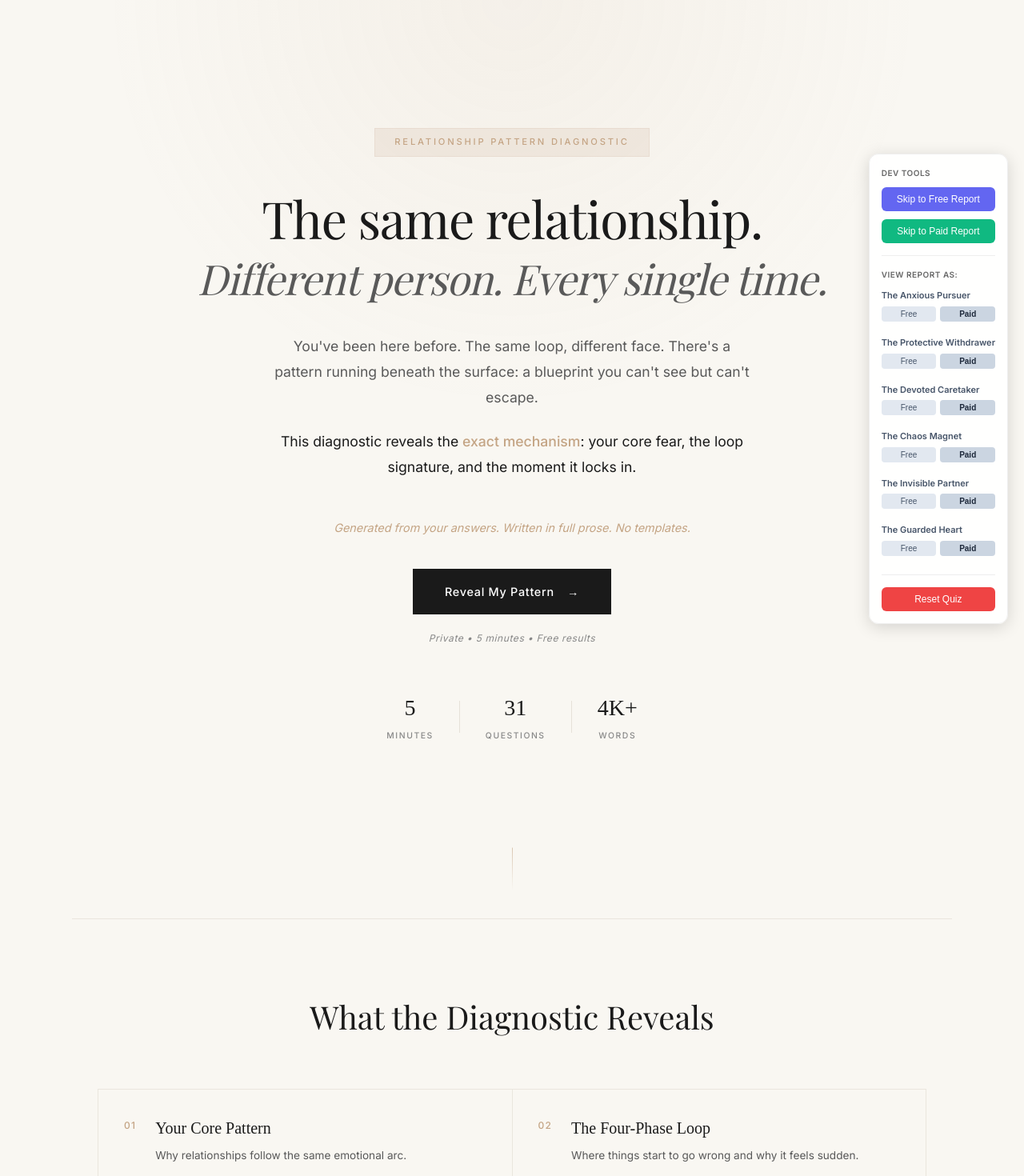
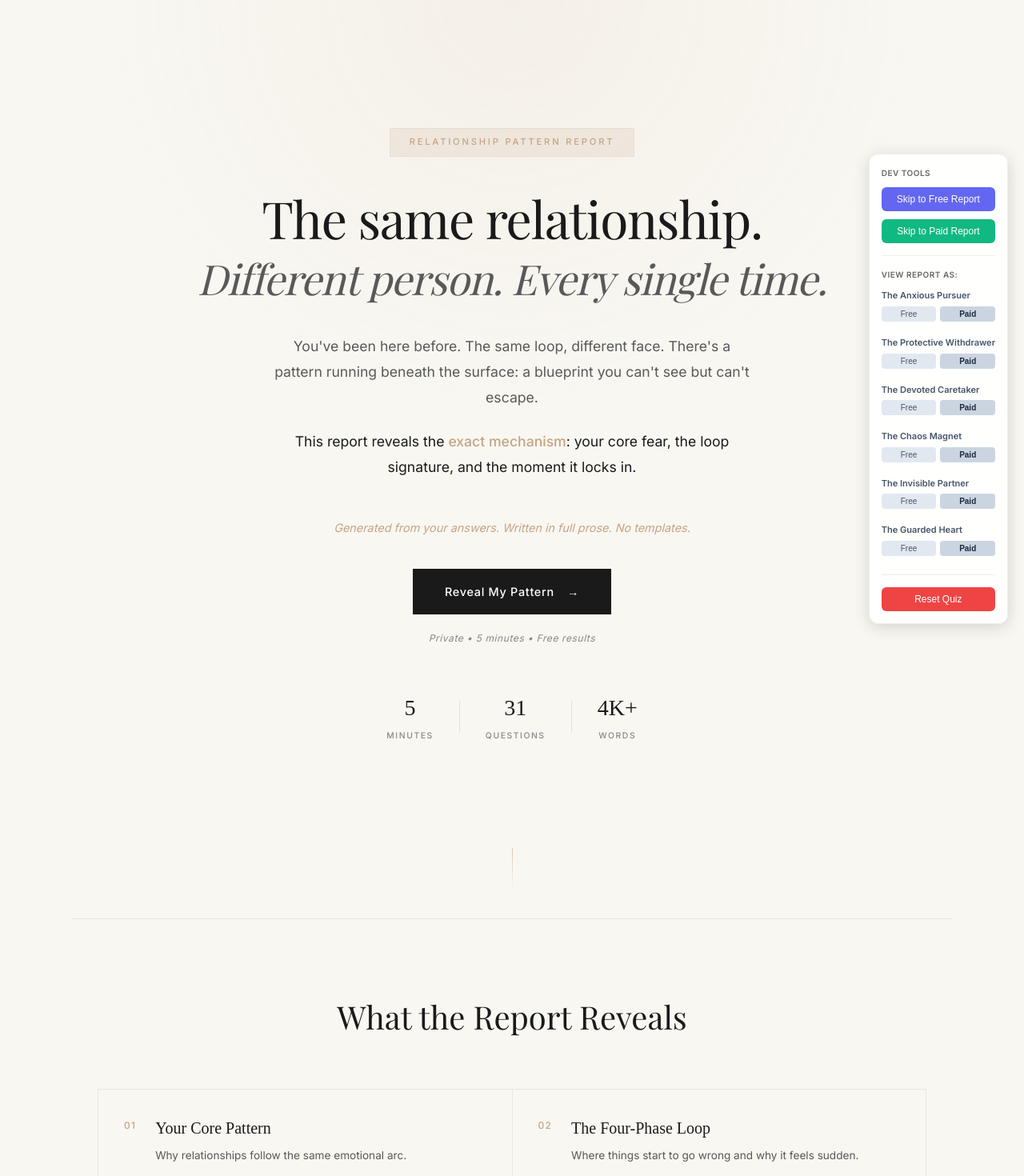
Before and after one commit to MayberryDT/relationship-pattern-quiz, a React (Vite) app: page / in a window 1280 px wide. Shown: the top 1470 px of the page at 80% size. Built offline with nearby package versions, Linux system fonts and the light colour scheme; a web font is replaced by a local one.

Commit message:
changed name to report

```diff
--- a/index.html
+++ b/index.html
@@ -5,7 +5,7 @@
   <meta charset="UTF-8" />
   <link rel="icon" type="image/png" href="/favicon.png" />
   <meta name="viewport" content="width=device-width, initial-scale=1.0" />
-  <title>Relationship Pattern Diagnostic</title>
+  <title>Relationship Pattern Report</title>
   <meta name="description"
     content="Discover your relationship patterns and understand the underlying dynamics of your connections." />
 </head>
--- a/src/components/LandingPage.tsx
+++ b/src/components/LandingPage.tsx
@@ -24,7 +24,7 @@ const LandingPage: React.FC<LandingPageProps> = ({ onStartQuiz }) => {
             {/* Hero Section */}
             <section className="landing-hero">
                 <div className="hero-content">
-                    <span className="hero-eyebrow">RELATIONSHIP PATTERN DIAGNOSTIC</span>
+                    <span className="hero-eyebrow">RELATIONSHIP PATTERN REPORT</span>
 
                     <h1 className="hero-headline">
                         <span className="headline-line">The same relationship.</span>
@@ -37,7 +37,7 @@ const LandingPage: React.FC<LandingPageProps> = ({ onStartQuiz }) => {
                     </p>
 
                     <p className="hero-hook">
-                        This diagnostic reveals the <span className="text-gold">exact mechanism</span>:
+                        This report reveals the <span className="text-gold">exact mechanism</span>:
                         your core fear, the loop signature, and the moment it locks in.
                     </p>
                     <p className="hero-personalization">
@@ -79,7 +79,7 @@ const LandingPage: React.FC<LandingPageProps> = ({ onStartQuiz }) => {
             {/* What You'll Discover */}
             <section className="landing-section reveals-section">
                 <div className="section-header">
-                    <h2 className="section-title">What the Diagnostic Reveals</h2>
+                    <h2 className="section-title">What the Report Reveals</h2>
                 </div>
 
                 <div className="reveals-grid">
@@ -234,7 +234,7 @@ const LandingPage: React.FC<LandingPageProps> = ({ onStartQuiz }) => {
                     </p>
 
                     <button className="btn-premium btn-large" onClick={onStartQuiz}>
-                        <span className="btn-text">Begin the Diagnostic</span>
+                        <span className="btn-text">Begin the Report</span>
                         <span className="btn-arrow">→</span>
                     </button>
                     <p className="cta-urgency">Seeing the pattern changes how it operates.</p>
--- a/src/components/PaidReport.tsx
+++ b/src/components/PaidReport.tsx
@@ -168,7 +168,7 @@ const PaidReport: React.FC = () => {
 
             <footer className="report-footer no-print">
                 <div className="footer-left">
-                    <div className="mono text-secondary mb-4">Diagnostic Complete</div>
+                    <div className="mono text-secondary mb-4">Report Complete</div>
                     <p className="text-sm text-secondary max-w-xs">
                         This report represents a snapshot based on your responses at this time.
                         Patterns can shift and change with awareness and experience.
--- a/src/components/ResultsTeaser.tsx
+++ b/src/components/ResultsTeaser.tsx
@@ -225,7 +225,7 @@ const ResultsTeaser: React.FC = () => {
                     backgroundColor: 'rgba(0,0,0,0.02)'
                 }}>
                     <div className="mono" style={{ fontSize: '0.75rem', fontWeight: 'bold', marginBottom: '1rem' }}>
-                        DIAGNOSTIC STATUS
+                        REPORT STATUS
                     </div>
                     <p className="serif" style={{ margin: 0, fontSize: '1rem', lineHeight: '1.6' }}>
                         <strong>Status:</strong> Your primary pattern is identified.<br />
```
Also changed, not shown: 1 other file (tests, documents, lock files or other folders).
